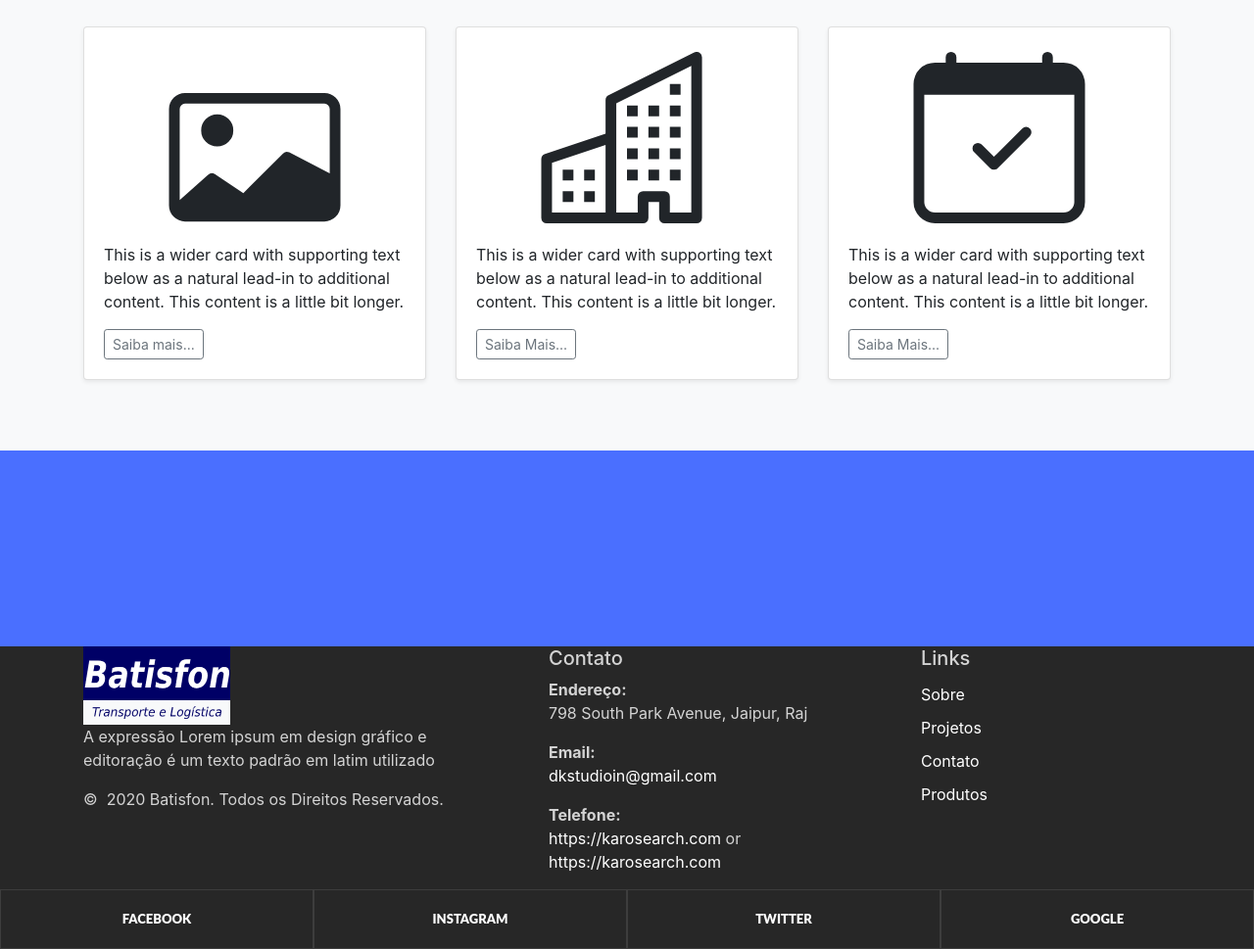
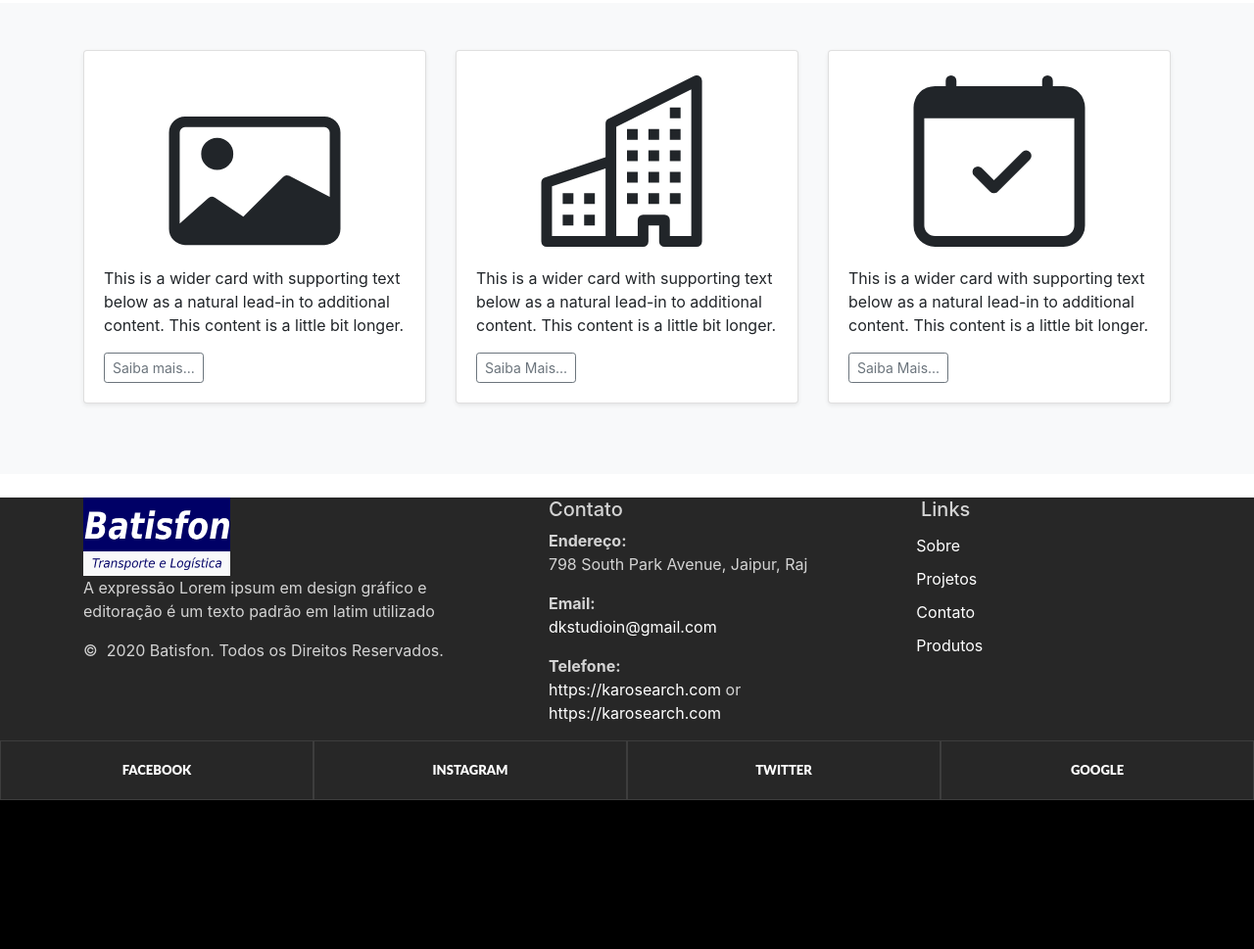
Before and after one commit to Jaelcio-de-Araujo/SiteResponsivo, a PHP site: page / in a window 1280 px wide. Shown: the part 759-1728 px from the top of the page at 98% size. After the commit the page ends 1576 px from the top, so only its background shows below. Run offline with PHP 8.4, Linux system fonts and the light colour scheme.

Commit message:
Versão v4

```diff
--- a/content/content.html
+++ b/content/content.html
@@ -1,30 +1,4 @@
-<!DOCTYPE html>
-<html lang="pt_br">
-<head>
-    <meta charset="UTF-8">
-    <meta name="viewport" content="width=device-width, initial-scale=1.0">
-    <title>Batisfon - Experieência e Qualidade em transportar</title>
-    <link rel="preconnect" href="https://fonts.gstatic.com">
-	<link href="https://fonts.googleapis.com/css2?family=Roboto&display=swap" rel="stylesheet">
-
-    <!--  Importação do bootstrap -->
-    <link rel="stylesheet" href="https://cdn.jsdelivr.net/npm/bootstrap@4.5.3/dist/css/bootstrap.min.css" integrity="sha384-TX8t27EcRE3e/ihU7zmQxVncDAy5uIKz4rEkgIXeMed4M0jlfIDPvg6uqKI2xXr2" crossorigin="anonymous">
-    <script src="https://cdn.jsdelivr.net/npm/bootstrap@4.5.3/dist/js/bootstrap.bundle.min.js" integrity="sha384-ho+j7jyWK8fNQe+A12Hb8AhRq26LrZ/JpcUGGOn+Y7RsweNrtN/tE3MoK7ZeZDyx" crossorigin="anonymous"></script>
-    <!--  Fim Importação do bootstrap -->
-
-    <!--  Inportação do JS bootstrap -->
-    <script src="https://code.jquery.com/jquery-3.5.1.slim.min.js" integrity="sha384-DfXdz2htPH0lsSSs5nCTpuj/zy4C+OGpamoFVy38MVBnE+IbbVYUew+OrCXaRkfj" crossorigin="anonymous"></script>
-    <script src="https://cdn.jsdelivr.net/npm/popper.js@1.16.1/dist/umd/popper.min.js" integrity="sha384-9/reFTGAW83EW2RDu2S0VKaIzap3H66lZH81PoYlFhbGU+6BZp6G7niu735Sk7lN" crossorigin="anonymous"></script>
-    <script src="https://cdn.jsdelivr.net/npm/bootstrap@4.5.3/dist/js/bootstrap.min.js" integrity="sha384-w1Q4orYjBQndcko6MimVbzY0tgp4pWB4lZ7lr30WKz0vr/aWKhXdBNmNb5D92v7s" crossorigin="anonymous"></script>
-    <script src="../js/bootstrap.bundle.min.js"></script>
-    <script src="../js/jquery.slim.min.js"></script>
-    <!--  Fim Inportação do JS bootstrap -->
-    <link rel="stylesheet" href="../css/style.css">
-
-</head>
-<body>
-
-
+<br>
 <div class="album py-5 bg-light">
         <div class="container">
 
@@ -85,16 +59,4 @@
         </div>
         </div>
     </div>
-
-    <!--   separador   -->
-
-    <div class="container-fluid" id="separador">
-        <div class="container">
-
-
-
-
-        </div>
-
-    </div>
-        <!--   fim do separador   -->
+<br>
--- a/css/style.css
+++ b/css/style.css
@@ -1,5 +1,5 @@
 *body{
-  background-color: rgb(104, 35, 35) !important;
+  background-color: rgb(221, 221, 221) !important;
 }
 
 /* Configuração do Topo*/
@@ -30,7 +30,7 @@
 }
 heading h3{
     text-align: right;
-    padding-top: 16px;
+    padding-top: 20px;
     color: white;
     font-family: 'Roboto', sans-serif;
 }
@@ -41,13 +41,6 @@ heading h3{
 .nav-link{
     color: #000066 !important;
 }
-
-#separador{
-   background-color:#4a6fff ;
-   height: 200px;
-
-}
-
 
 
 /*  Video header  */
@@ -92,6 +85,14 @@ header .overlay {
   z-index: 1;
 }
 
+#menu_li a:hover{
+  background-color: #ececec;
+  font-weight: bold;
+  border-bottom: solid 5px #000066;
+  padding-bottom: 5px;
+
+}
+
 /*Footer*/
 
 .context-dark, .bg-gray-dark, .bg-primary {
@@ -132,6 +133,7 @@ ul, ol {
   border: 1px solid rgba(255, 255, 255, 0.1);
 }
 .nav-list li a:before {
+  content: "\f14f";
   font: 400 21px/1 "Material Design Icons";
   color: #4d6de6;
   display: inline-block;
@@ -141,27 +143,10 @@ ul, ol {
   opacity: 0;
   visibility: hidden;
   transition: .22s ease;
-
-}
-
-
-    ul.menu li a{
-    display: block;
-    padding: 5px auto;
-    color: #fff;
-    text-decoration: none;
-    }
-    ul.menu li a:hover, ul.menu li:hover{
-    color: #fff;
-    background:  #dadada;
-    border-top-color:  #dadada!important;
-    border-left-color:  #dadada;
-    text-decoration: underline;
-    }
 }
 
 /* Cel*/
-@media (max-width: 500px) {
+@media (max-width: 576px) {
 
     #topo-header{
         background:#000066;
--- a/footer/footer.html
+++ b/footer/footer.html
@@ -6,7 +6,7 @@
                 <div class="container">
                   <div class="row row-30">
                     <div class="col-md-4 col-xl-5">
-                      <div class="pr-xl-4"><a class="brand" href="index.html"><img class="brand-logo-light" src="../img/logo3.png" alt="logo" width="150" height="80"></a>
+                      <div class="pr-xl-4"><a class="brand" href="index.html"><img class="brand-logo-light" src="img/logo3.png" alt="" width="150" height="80"></a>
                         <p>A expressão Lorem ipsum em design gráfico e editoração é um texto padrão em latim utilizado</p>
                         <!-- Rights-->
                         <p class="rights"><span>©  </span><span class="copyright-year">2020</span><span> </span><span>Batisfon</span><span>. </span><span>Todos os Direitos Reservados.</span></p>
--- a/header/header.html
+++ b/header/header.html
@@ -16,10 +16,10 @@
     <script src="https://code.jquery.com/jquery-3.5.1.slim.min.js" integrity="sha384-DfXdz2htPH0lsSSs5nCTpuj/zy4C+OGpamoFVy38MVBnE+IbbVYUew+OrCXaRkfj" crossorigin="anonymous"></script>
     <script src="https://cdn.jsdelivr.net/npm/popper.js@1.16.1/dist/umd/popper.min.js" integrity="sha384-9/reFTGAW83EW2RDu2S0VKaIzap3H66lZH81PoYlFhbGU+6BZp6G7niu735Sk7lN" crossorigin="anonymous"></script>
     <script src="https://cdn.jsdelivr.net/npm/bootstrap@4.5.3/dist/js/bootstrap.min.js" integrity="sha384-w1Q4orYjBQndcko6MimVbzY0tgp4pWB4lZ7lr30WKz0vr/aWKhXdBNmNb5D92v7s" crossorigin="anonymous"></script>
-    <script src="../js/bootstrap.bundle.min.js"></script>
-    <script src="../js/jquery.slim.min.js"></script>
+    <script src="js/bootstrap.bundle.min.js"></script>
+    <script src="js/jquery.slim.min.js"></script>
     <!--  Fim Inportação do JS bootstrap -->
-    <link rel="stylesheet" href="../css/style.css">
+    <link rel="stylesheet" href="css/style.css">
 
 </head>
 <body>
@@ -28,7 +28,7 @@
     <div class="container-fluid" id="topo-header">
         <div class="container">
             <div id="logo">
-                <img src="../img/logo3.png">
+                <img src="img/logo3.png">
             </div>
             <heading>
                 <h3>Batisfon, <strong>Experiência</strong> e <strong>qualidade</strong> em transportar.</h3>
@@ -41,14 +41,14 @@
     <div class="container-fluid">
         <nav class="navbar navbar-expand-xl navbar-light bg-light">
             <div class="container">
-            <a class="navbar-brand" href="#"><img src="../bootstrap-icons/truck.svg" style="width: 40px;"></a>
+            <a class="navbar-brand" href="#"><img src="bootstrap-icons/truck.svg" style="width: 40px;"></a>
             <button class="navbar-toggler" type="button" data-toggle="collapse" data-target="#navbarTogglerDemo02" aria-controls="navbarTogglerDemo02" aria-expanded="false" aria-label="Toggle navigation">
             <span class="navbar-toggler-icon"></span>
             </button>
             <div class="collapse navbar-collapse" id="navbarTogglerDemo02">
-              <ul class="navbar-nav mr-auto mt-2 mt-lg-0 menu">
-                <li class="nav-item">
-                  <a class="nav-link" href="#">Home<span class="sr-only">(current)</span></a>
+              <ul class="navbar-nav mr-auto mt-2 mt-lg-0" id="menu_li">
+                <li class="nav-item active">
+                  <a class="nav-link" href="#">Home</a>
                 </li>
                 <li class="nav-item">
                   <a class="nav-link" href="#">Quem somos</a>
@@ -64,9 +64,10 @@
                 <input class="form-control mr-sm-2" type="search" placeholder="Pesquisar">
                 <button class="btn my-2 my-sm-0" type="submit" id="btn_busca">Buscar no site</button>
               </form>
+              </nav>
             </div>
         </div>
-        </nav>
+
     </div>
 <!--  Fim Menu  -->
 
@@ -75,7 +76,7 @@
   <header>
     <div class="overlay"></div>
     <video playsinline="playsinline" autoplay="autoplay" muted="muted" loop="loop">
-      <source src="../videos/v3.mp4" type="video/mp4">
+      <source src="videos/v3.mp4" type="video/mp4">
     </video>
     <div class="container h-100">
       <div class="d-flex h-100 text-center align-items-center">
```
